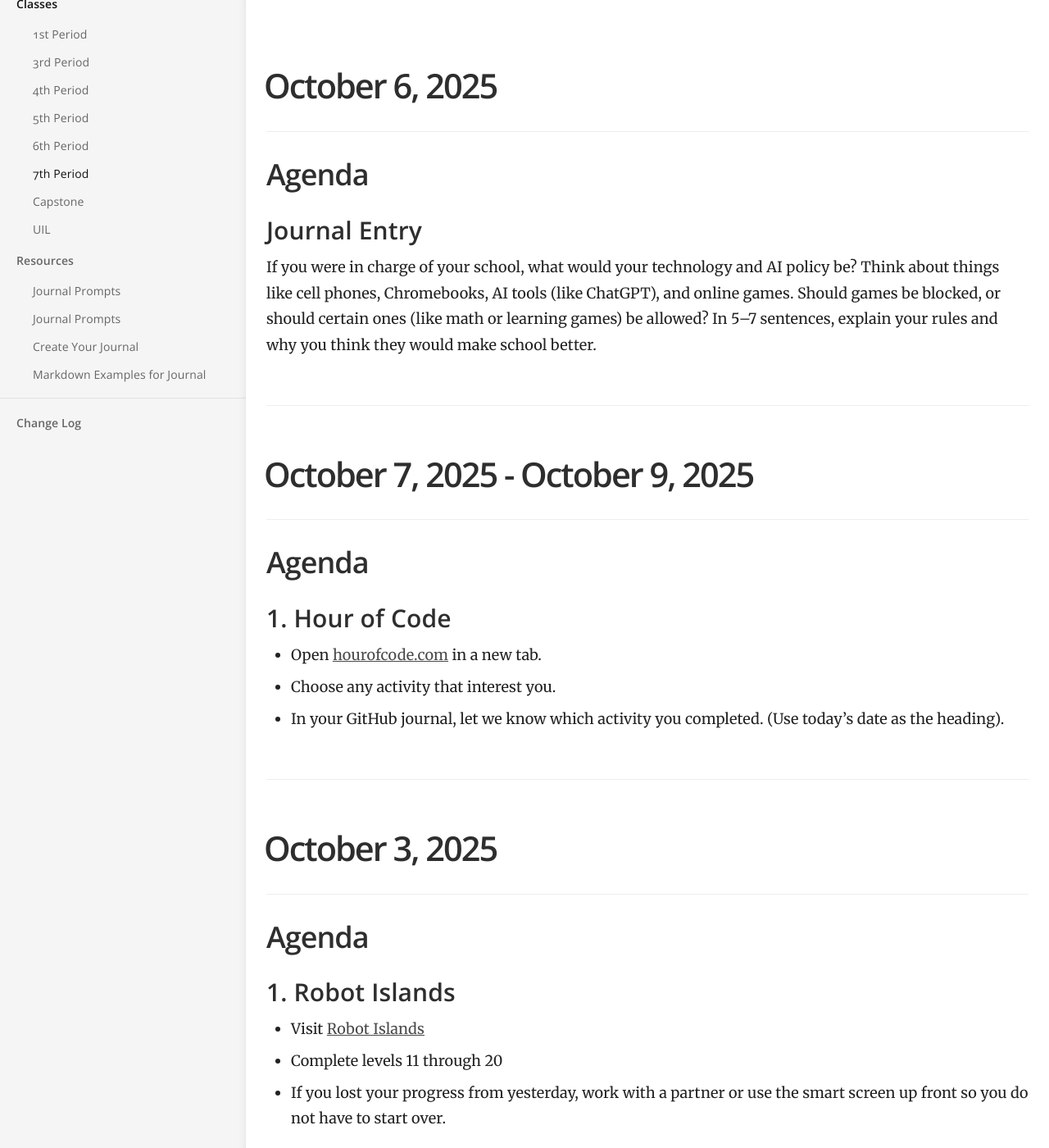
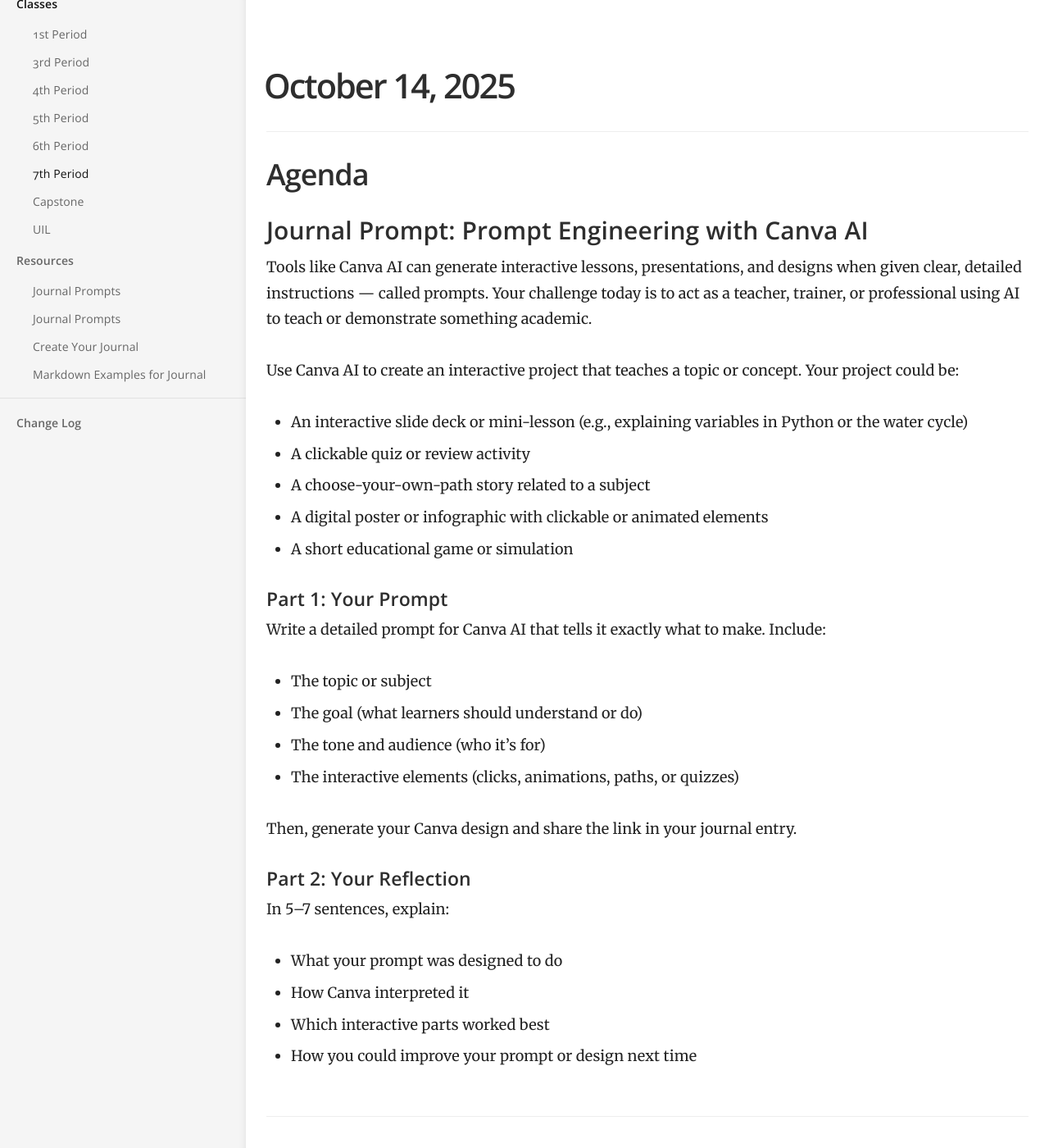
Before and after one commit to mswhitby/classroom, a Jekyll site: the page built from _docs/classes/7th.md, in a window 1280 px wide and 1400 px high, scrolled down 195 px. Shown: the whole window at 82% size. Built offline with Jekyll 4.4.1, drawn with Linux system fonts in a browser that asks for light colours.

Commit message:
Updated Journal

```diff
--- a/_docs/classes/7th.md
+++ b/_docs/classes/7th.md
@@ -4,6 +4,45 @@ subtitle: Fundamentals of Computer Science
 category: Classes
 order: 6
 ---
+
+# October 14, 2025
+
+## Agenda
+
+### Journal Prompt: Prompt Engineering with Canva AI
+
+Tools like Canva AI can generate interactive lessons, presentations, and designs when given clear, detailed instructions — called prompts. Your challenge today is to act as a teacher, trainer, or professional using AI to teach or demonstrate something academic.
+
+Use Canva AI to create an interactive project that teaches a topic or concept. Your project could be:
+- An interactive slide deck or mini-lesson (e.g., explaining variables in Python or the water cycle)
+- A clickable quiz or review activity
+- A choose-your-own-path story related to a subject
+- A digital poster or infographic with clickable or animated elements
+- A short educational game or simulation
+
+#### Part 1: Your Prompt
+
+Write a detailed prompt for Canva AI that tells it exactly what to make. Include:
+
+- The topic or subject
+- The goal (what learners should understand or do)
+- The tone and audience (who it’s for)
+- The interactive elements (clicks, animations, paths, or quizzes)
+
+Then, generate your Canva design and share the link in your journal entry.
+
+
+#### Part 2: Your Reflection
+
+In 5–7 sentences, explain:
+
+- What your prompt was designed to do
+- How Canva interpreted it
+- Which interactive parts worked best
+- How you could improve your prompt or design next time
+
+----
+
 
 # October 6, 2025
 
```
